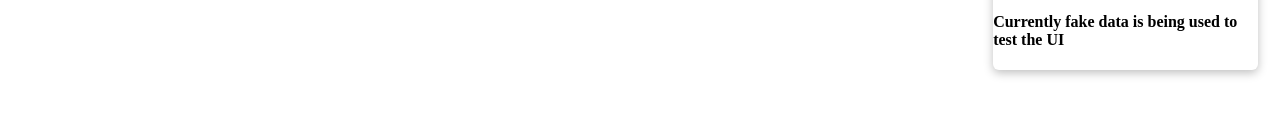
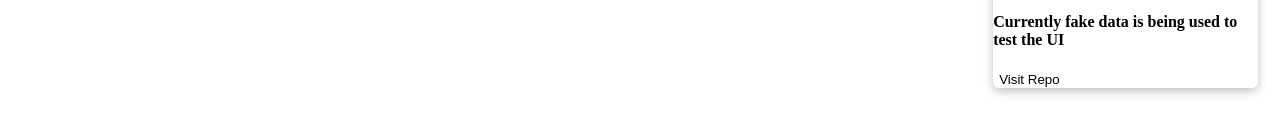
Before and after one commit to Bibhor2000/Portfolio-2000, a Next.js app: page /projects in a window 1280 px wide. Shown: the part 795-928 px from the top of the page. Built offline with nearby package versions, Linux system fonts and the light colour scheme.

Commit message:
Added repo link to the newly added card element in "pages"

```diff
--- a/pages/projects.js
+++ b/pages/projects.js
@@ -51,6 +51,9 @@ export default function Projects() {
                     additional goal of a humanoid model that can read out the data in a ai-generated voice.
                 </p>
                 <h4>Currently fake data is being used to test the UI</h4>
+                <Link href='https://github.com/Bibhor2000/Project-N-EX'>
+                    <button className={styles.cardbuttons}>Visit Repo</button>
+                </Link>
             </div>
             <div class={animateStyles.circles}>
                 <ul >
```
